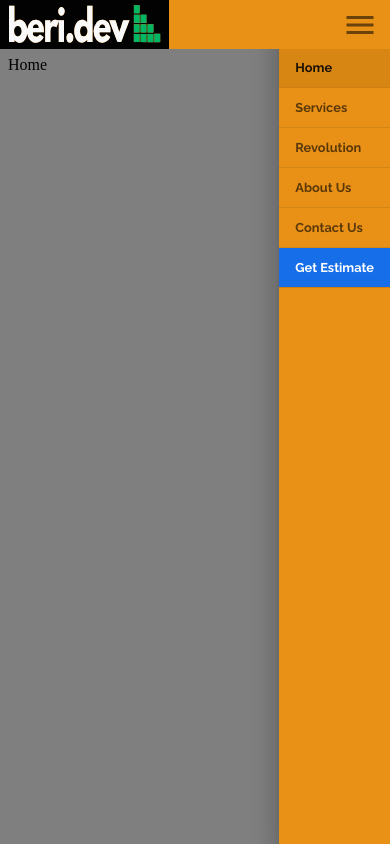
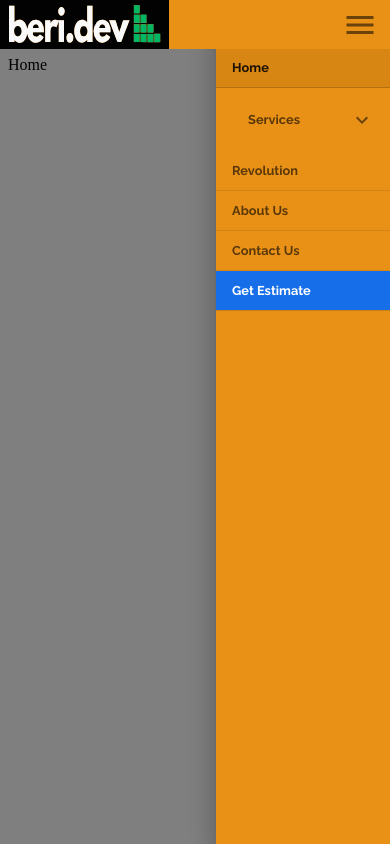
Before and after one commit to HAZberi/tech-company-website, a React (Create React App) app: page / in a window 390 px wide. Both pictures are taken after a click on the button 360 px from the left and 24 px from the top of the page. Built offline with nearby package versions, Linux system fonts and the light colour scheme.

Commit message:
Mobile sub menu init

```diff
--- a/src/components/ui/Header.js
+++ b/src/components/ui/Header.js
@@ -21,6 +21,10 @@ import IconButton from "@material-ui/core/IconButton";
 import List from "@material-ui/core/List";
 import ListItem from "@material-ui/core/ListItem";
 import ListItemText from "@material-ui/core/ListItemText";
+import Accordion from '@material-ui/core/Accordion';
+import AccordionSummary from '@material-ui/core/AccordionSummary';
+import AccordionDetails from '@material-ui/core/AccordionDetails';
+import ExpandMore from '@material-ui/icons/ExpandMore';
 
 import logo from "../../assets/logo.svg";
 
@@ -123,6 +127,15 @@ const useStyles = makeStyles((theme) => ({
   appbar: {
     zIndex: theme.zIndex.modal + 1,
   },
+  accordian: {
+    backgroundColor: theme.palette.common.orange,
+    '&.Mui-expanded': {
+      margin: 0,
+    }
+  },
+  accordianMenuDetail: {
+    padding: 0,
+  }
 }));
 
 const ElevationScroll = (props) => {
@@ -168,6 +181,7 @@ const Header = (props) => {
   const [openMenu, setOpenMenu] = useState(false);
   const [selected, setSelected] = useState(null);
   const [openDrawer, setOpenDrawer] = useState(false);
+  const [openDrawerMenu, setOpenDrawerMenu] = useState(false);
 
   const handleMouseOver = (e) => {
     setAnchorEl(e.currentTarget);
@@ -231,7 +245,56 @@ const Header = (props) => {
       >
         <div className={classes.toolbarMargin} />
         <List disablePadding>
-          {routes.map((route) => (
+          {routes.map((route) => route.label === 'Services' ? (
+            <Accordion classes={{root: classes.accordian}} elevation={0} key={route.activeTabIndex} expanded={openDrawerMenu} onChange={()=>{setOpenDrawerMenu(!openDrawerMenu)}}>
+              <AccordionSummary
+                expandIcon={<ExpandMore />}
+                aria-label="Expand"
+                aria-controls="services-list-expand"
+                id="list-of-services"
+              >
+                <ListItem
+                  className={classes.drawerItem}
+                  disableRipple
+                  button
+                  onClick={() => {
+                    setOpenDrawer(false);
+                    setValue(route.activeTabIndex);
+                  }}
+                  component={Link}
+                  to={route.link}
+                  selected={value === route.activeTabIndex}
+                >
+                  <ListItemText disableTypography>Services</ListItemText>
+                </ListItem>
+              </AccordionSummary>
+              <AccordionDetails className={classes.accordianMenuDetail}>
+                <List disablePadding>
+                  {menuOptions.map((route)=>(
+                    <ListItem
+                    key={route.activeMenuIndex}
+                    classes={{
+                      selected: classes.drawerItemSelected,
+                      root: classes.drawerItem,
+                    }}
+                    divider
+                    button
+                    onClick={() => {
+                      setOpenDrawer(false);
+                      setSelected(route.activeMenuIndex);
+                      setValue(route.activeTabIndex);
+                    }}
+                    component={Link}
+                    to={route.link}
+                    selected={selected === route.activeMenuIndex && value === route.activeTabIndex}
+                    >
+                      <ListItemText disableTypography>{route.name}</ListItemText>
+                    </ListItem>
+                  ))}
+                </List>
+              </AccordionDetails>
+            </Accordion>
+          ): (
             <ListItem
               key={route.activeTabIndex}
               classes={{
```
Also changed, not shown: 1 other file (tests, documents, lock files or other folders).
